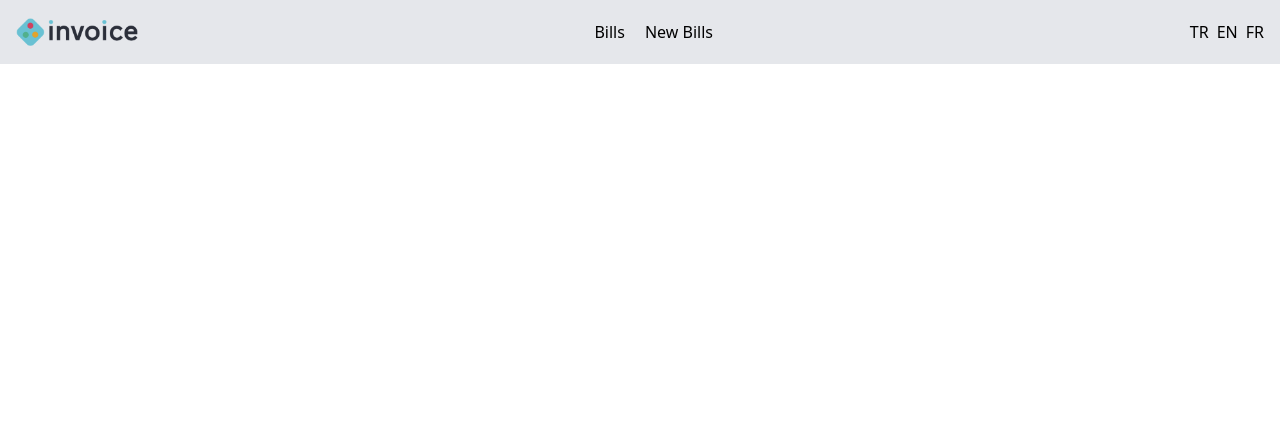
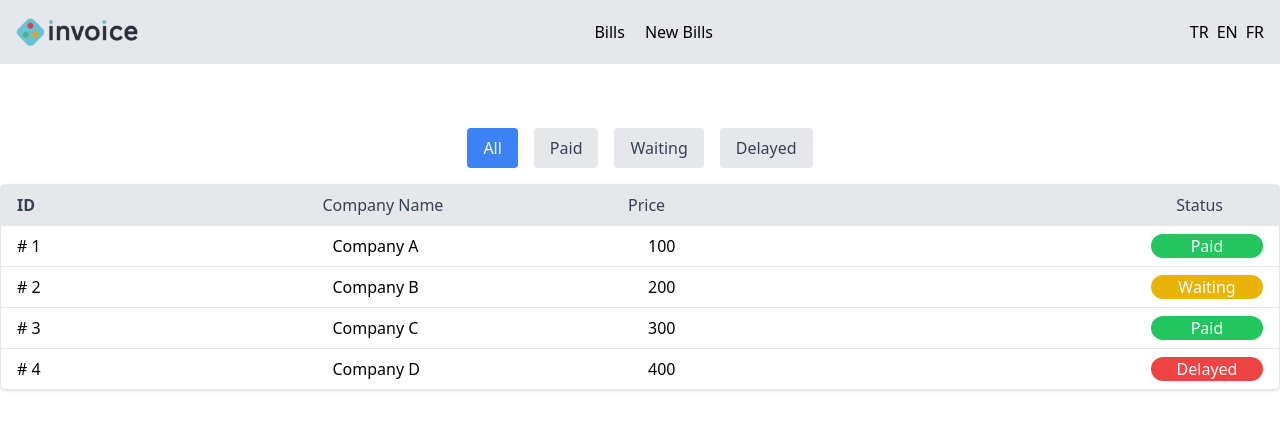
Before and after one commit to cemkirco1/invoice, a Next.js app: page / in a window 1280 px wide. Shown: the top 430 px of the page. Built offline with nearby package versions, Linux system fonts and the light colour scheme.

Commit message:
add paid component to bills screen

```diff
--- a/pages/index.tsx
+++ b/pages/index.tsx
@@ -1,8 +1,11 @@
 import Link from "next/link";
 import Header from "../src/components/Header";
+import Paid from "../src/components/Bills";
+
 const IndexPage = () => (
   <div>
     <Header />
+    <Paid />
   </div>
 );
 
```
